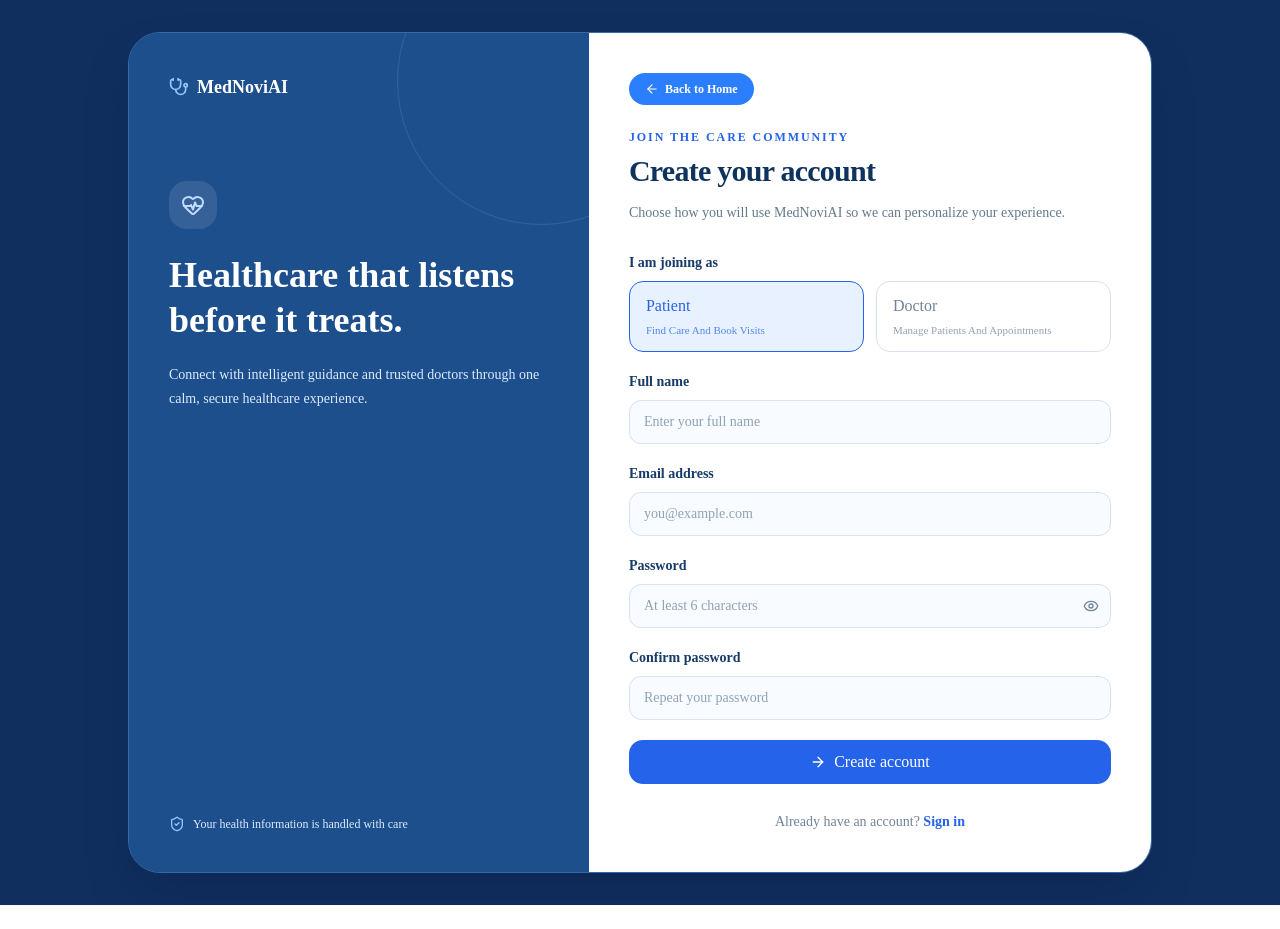
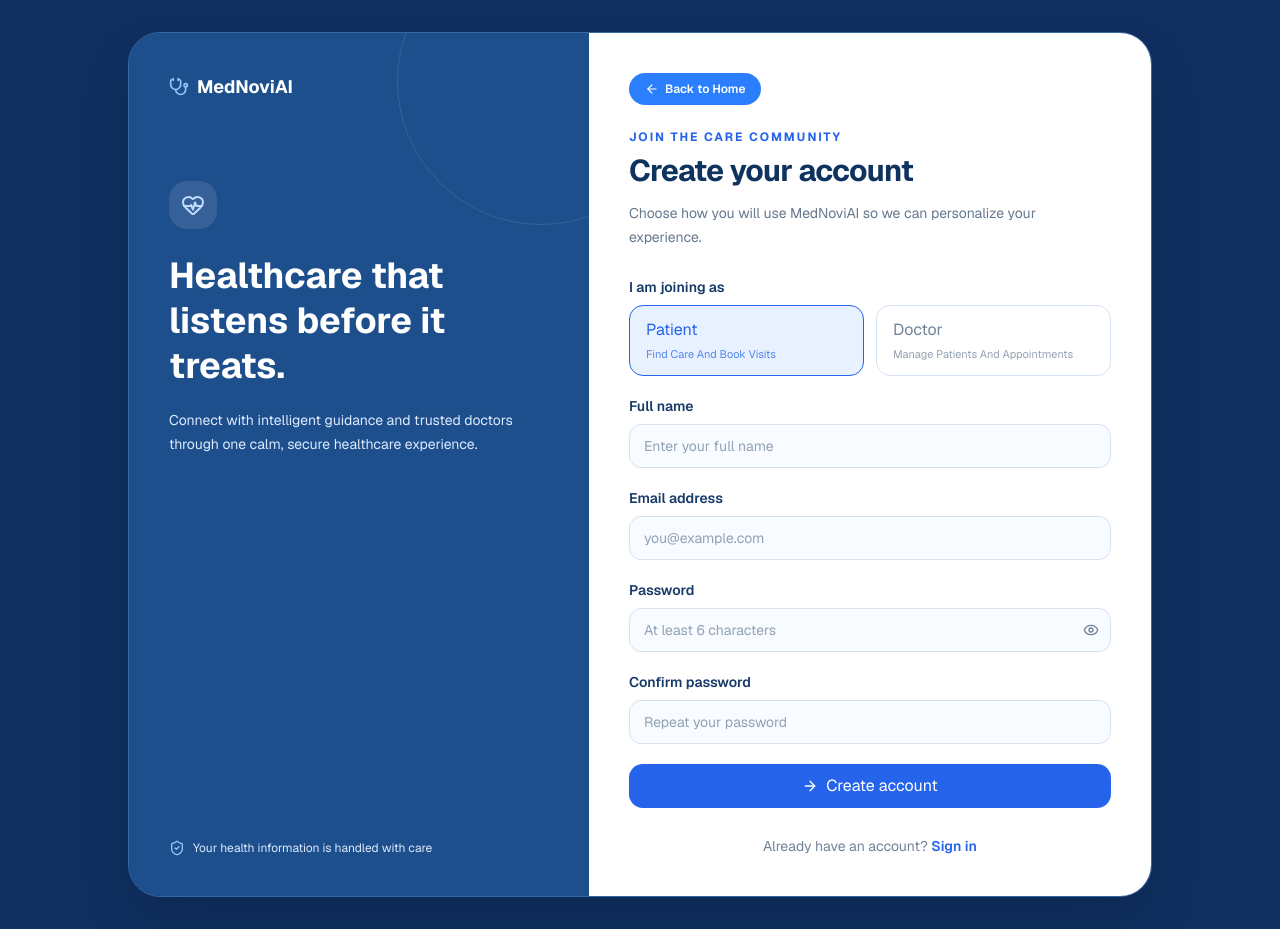
Before and after one commit to usmankhalid172/MedNoviAI-MERN, a Next.js app in the folder frontend/: page /signup in a window 1280 px wide. Before the commit the page ends 905 px from the top, so only its background shows below. Built offline with nearby package versions, Linux system fonts and the light colour scheme; no server answers.

Commit message:
Establish shared UI design tokens and icon standards

```diff
--- a/frontend/src/app/globals.css
+++ b/frontend/src/app/globals.css
@@ -34,31 +34,37 @@ select {
 .auth-input {
   width: 100%;
   height: 2.75rem;
-  border: 1px solid #d5e2ef;
+  border: 1px solid var(--color-border-subtle);
   border-radius: 0.75rem;
-  background: #f8fbff;
+  background: var(--color-surface-soft);
   padding: 0 0.875rem;
-  color: #173b68;
+  color: var(--color-brand-ink);
   font-size: 0.875rem;
   outline: none;
   transition: border-color 150ms ease, box-shadow 150ms ease;
 }
 
 .auth-input::placeholder {
-  color: #91a2b4;
+  color: var(--color-text-subtle);
 }
 
 .auth-input:focus {
-  border-color: #2563eb;
+  border-color: var(--color-brand-primary);
   box-shadow: 0 0 0 3px rgb(37 99 235 / 0.14);
 }
 
 @theme inline {
   --color-background: var(--background);
   --color-foreground: var(--foreground);
-  --font-sans: var(--font-sans);
+  --font-sans: var(--font-geist-sans);
   --font-mono: var(--font-geist-mono);
-  --font-heading: var(--font-sans);
+  --font-heading: var(--font-geist-sans);
+  --color-brand-primary: var(--brand-primary);
+  --color-brand-primary-hover: var(--brand-primary-hover);
+  --color-brand-ink: var(--brand-ink);
+  --color-surface-soft: var(--surface-soft);
+  --color-border-subtle: var(--border-subtle);
+  --color-text-subtle: var(--text-subtle);
   --color-sidebar-ring: var(--sidebar-ring);
   --color-sidebar-border: var(--sidebar-border);
   --color-sidebar-accent-foreground: var(--sidebar-accent-foreground);
@@ -98,13 +104,18 @@ select {
 }
 
 :root {
-
-  --primary: 224 76% 48%;       /* #2563EB Medical Blue   */
-  --secondary: 152 69% 39%;     /* #10B981 Health Green   */
-  --accent: 262 67% 57%;        /* #7C3AED AI Purple      */
-  --background: 210 40% 98%;    /* #F8FAFC Page BG        */
-  --foreground: 222 47% 11%;    /* #0F172A Dark Text      */
-  --destructive: 0 84% 60%;     /* #EF4444 Error Red      */
+  --brand-primary: #2563eb;
+  --brand-primary-hover: #1d4ed8;
+  --brand-ink: #173b68;
+  --surface-soft: #f8fbff;
+  --border-subtle: #d5e2ef;
+  --text-subtle: #91a2b4;
+  --primary: 224 76% 48%;
+  --secondary: 152 69% 39%;
+  --accent: 262 67% 57%;
+  --background: 210 40% 98%;
+  --foreground: 222 47% 11%;
+  --destructive: 0 84% 60%;
   --card: oklch(1 0 0);
   --card-foreground: oklch(0.145 0 0);
   --popover: oklch(1 0 0);
--- /dev/null
+++ b/frontend/src/components/shared/Icon.tsx
@@ -0,0 +1,75 @@
+"use client";
+
+import {
+  CalendarDays,
+  CircleCheck,
+  ClipboardList,
+  Clock,
+  Stethoscope,
+  X,
+} from "lucide-react";
+import type { LucideProps } from "lucide-react";
+import type { ComponentType } from "react";
+
+/**
+ * Central icon registry for the app.
+ *
+ * Icon sizes are standardized in 3 steps to keep UI consistent:
+ *  - xs: size-3.5 (14px)  → inline/badge icons
+ *  - sm: size-4   (16px)  → most UI icons, button icons
+ *  - md: size-5   (20px)  → headings/section icons
+ *  - lg: size-6+          → standalone feature icons
+ *
+ * Usage:
+ *   <AppIcon name="calendar" size="sm" className="text-blue-600" />
+ * or pass any Lucide icon directly: <IconCalendar className="size-4" />
+ */
+
+export type AppIconName =
+  | "calendar"
+  | "clock"
+  | "check"
+  | "close"
+  | "clipboard"
+  | "stethoscope";
+
+export type AppIconSize = "xs" | "sm" | "md" | "lg";
+
+const ICONS: Record<AppIconName, ComponentType<LucideProps>> = {
+  calendar: CalendarDays,
+  clock: Clock,
+  check: CircleCheck,
+  close: X,
+  clipboard: ClipboardList,
+  stethoscope: Stethoscope,
+};
+
+const SIZE_CLASSES: Record<AppIconSize, string> = {
+  xs: "size-3.5",
+  sm: "size-4",
+  md: "size-5",
+  lg: "size-6",
+};
+
+export function AppIcon({
+  name,
+  size = "sm",
+  className = "",
+}: {
+  name: AppIconName;
+  size?: AppIconSize;
+  className?: string;
+}) {
+  const IconComponent = ICONS[name];
+  if (!IconComponent) return null;
+  return (
+    <IconComponent
+      aria-hidden="true"
+      focusable="false"
+      strokeWidth={2}
+      className={`${SIZE_CLASSES[size]} shrink-0 ${className}`.trim()}
+    />
+  );
+}
+
+export { ClipboardList, CalendarDays, Clock, CircleCheck, X };
```
